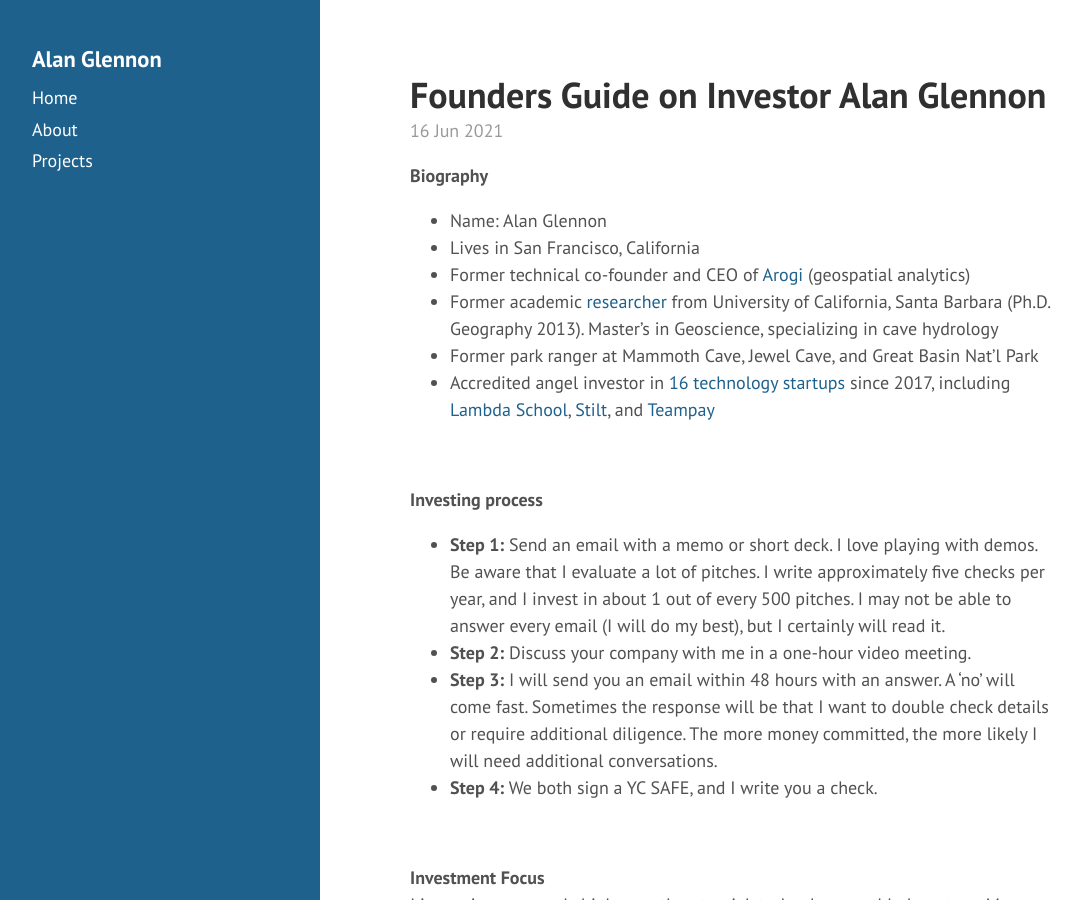
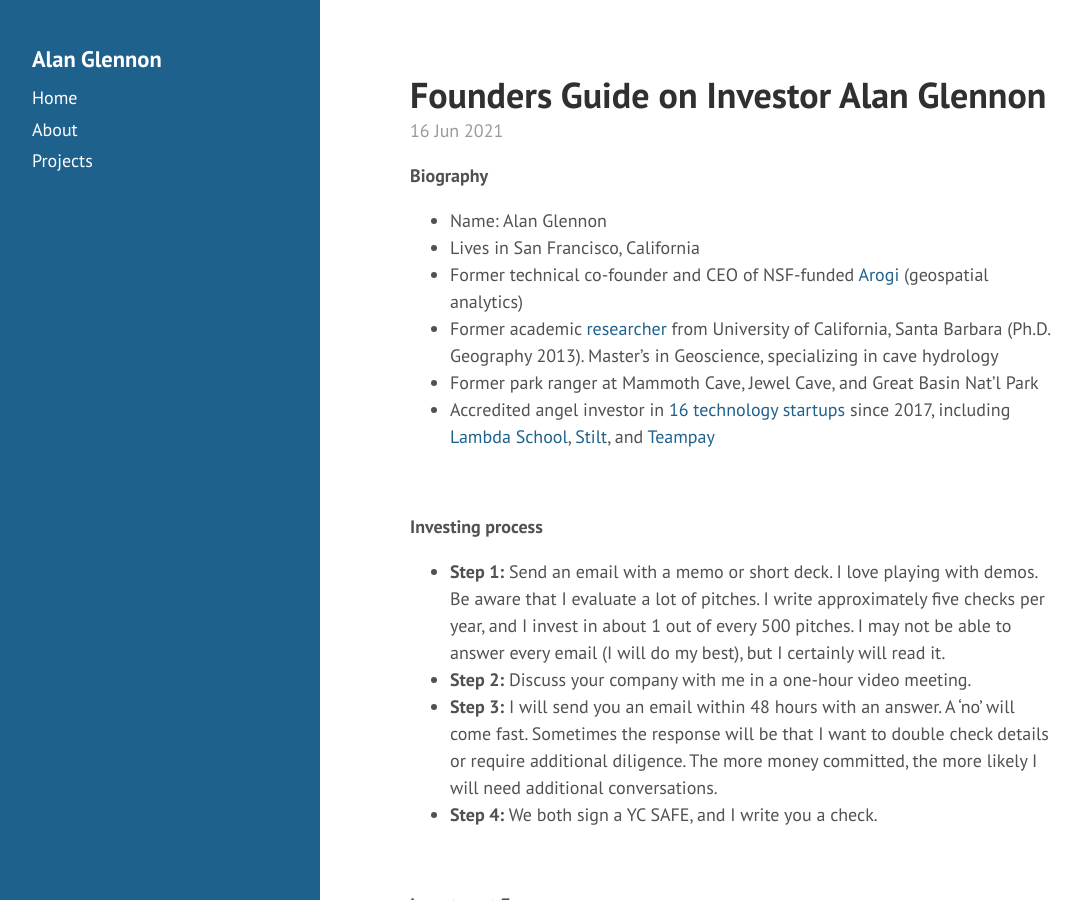
Before and after one commit to glennon/glennon.github.io, a Jekyll site: the page built from _posts/2021-06-16-founders-guide.md, in a window 1280 px wide and 900 px high. Shown: the whole window, without its empty margins (4-1085 px from the left). Built offline with Jekyll 4.4.1, drawn with Linux system fonts in a browser that asks for light colours.

Commit message:
Update 2021-06-16-founders-guide.md

```diff
--- a/_posts/2021-06-16-founders-guide.md
+++ b/_posts/2021-06-16-founders-guide.md
@@ -6,7 +6,7 @@
 <ul>
 <li>Name: Alan Glennon</li>
 <li>Lives in San Francisco, California</li>
-<li>Former technical co-founder and CEO of <a href="https://github.com/arogi">Arogi</a> (geospatial analytics)</li>
+<li>Former technical co-founder and CEO of NSF-funded <a href="https://github.com/arogi">Arogi</a> (geospatial analytics)</li>
 <li>Former academic <a href="https://www.researchgate.net/profile/Alan_Glennon">researcher</a> from University of California, Santa Barbara (Ph.D. Geography 2013). Master’s in Geoscience, specializing in cave hydrology</li>
 <li>Former park ranger at Mammoth Cave, Jewel Cave, and Great Basin Nat’l Park</li>
 <li>Accredited angel investor in <a href="https://angel.co/p/glennon">16 technology startups</a> since 2017, including <a href="https://lambdaschool.com/">Lambda School</a>, <a href="https://stilt.com">Stilt</a>, and <a href="https://www.teampay.co/">Teampay</a></li>
```
